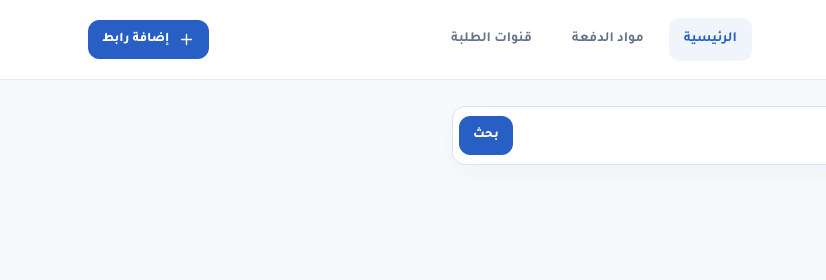
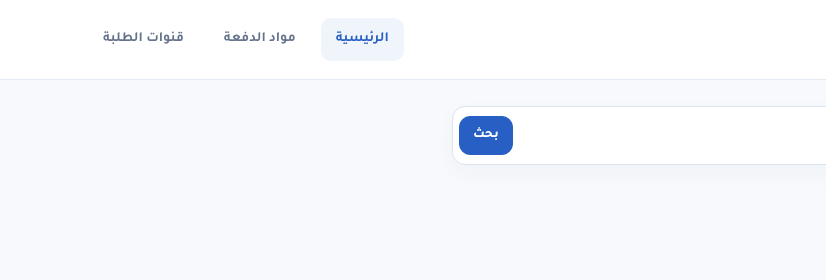
Before and after one commit to ramihamed20/-repository., a plain HTML site: page index.html in a window 1280 px wide. Shown: the top 280 px of the page, 0-826 px from the left. Drawn offline with Linux system fonts and the light colour scheme.

Commit message:
Remove top add-link and add-subject buttons

```diff
--- a/index.html
+++ b/index.html
@@ -179,7 +179,7 @@ function ico(name,cls=''){return `<svg class="${cls}" xmlns="http://www.w3.org/2
 function btn(label,action,cls='btn btn-primary',other=''){return `<button type="button" class="${cls}" data-action="${action}" ${other}>${label}</button>`}
 function heading(title,subtitle='',action='',label=''){return `<div class="heading"><div><h2>${safe(title)}</h2>${subtitle?`<p>${safe(subtitle)}</p>`:''}<span class="heading-underline"></span></div>${action?btn(label,action,'btn btn-ghost btn-small'):''}</div>`}
 function empty(title,detail,action,label){return `<div class="empty"><span class="big">${ico('folder')}</span><strong>${safe(title)}</strong><p>${safe(detail)}</p>${action?btn(ico('plus')+label,action,'btn btn-primary btn-small'):''}</div>`}
-function header(){return `<header class="topbar"><div class="top-inner"><a href="#" class="brand" data-link="home" aria-label="دليلك الدراسي - الرئيسية"><span class="brand-mark">${ico('book')}</span><span class="brand-word"><b>دليلك الدراسي</b><small>روابط ومصادر طلبة الأسنان</small></span></a><nav class="top-links" aria-label="القائمة الرئيسية"><button class="top-link ${state.view==='home'?'is-active':''}" data-nav="home">الرئيسية</button><button class="top-link ${state.view==='year'?'is-active':''}" data-nav="year">مواد الدفعة</button><button class="top-link" data-action="go-channels">قنوات الطلبة</button></nav><div class="top-right">${btn(ico('plus')+' إضافة رابط','add-any','btn btn-primary btn-small')}</div></div></header>`}
+function header(){return `<header class="topbar"><div class="top-inner"><a href="#" class="brand" data-link="home" aria-label="دليلك الدراسي - الرئيسية"><span class="brand-mark">${ico('book')}</span><span class="brand-word"><b>دليلك الدراسي</b><small>روابط ومصادر طلبة الأسنان</small></span></a><nav class="top-links" aria-label="القائمة الرئيسية"><button class="top-link ${state.view==='home'?'is-active':''}" data-nav="home">الرئيسية</button><button class="top-link ${state.view==='year'?'is-active':''}" data-nav="year">مواد الدفعة</button><button class="top-link" data-action="go-channels">قنوات الطلبة</button></nav></div></header>`}
 function hero(){return `<section class="hero"><div class="container hero-grid"><div><span class="eyebrow">مساحة واحدة لكل مصادر دفعتك</span><h1>كل اللي تحتاجه<br><em>لدراستك، هنا.</em></h1><p>قنوات الطلبة، الشيتات، الشروحات والتسجيلات. مرتّبة حسب السنة والمادة عشان توصل للمعلومة بسرعة.</p><div class="hero-tags"><span>${ico('check')} حسب السنة الدراسية</span><span>${ico('check')} روابط يضيفها الطلبة</span></div><div class="program-select">${PROGRAMS.map(x=>`<button class="chip ${state.program===x.id?'selected':''}" data-program="${x.id}">${ico(x.id==='dentistry'?'book':'stethoscope')}${x.name}</button>`).join('')}</div></div><div class="hero-visual" aria-hidden="true"><div class="visual-board"><div class="board-top"><span class="board-kicker">أقسام المستودع</span><span class="board-dot"></span></div><div class="board-item"><span class="board-item-icon">${ico('book')}</span><span><b>المواد الدراسية</b><small>كل مادة في مكانها</small></span></div><div class="board-item"><span class="board-item-icon">${ico('telegram')}</span><span><b>قنوات الطلبة</b><small>روابط دفعتك</small></span></div><div class="board-item"><span class="board-item-icon">${ico('video')}</span><span><b>الشروحات والملخصات</b><small>مرتبطة بكل شيت</small></span></div></div></div></div></section>`}
 function searchbar(){return `<div class="container search-wrap"><div class="searchbar"><span class="search-icon">${ico('search')}</span><input id="search" autocomplete="off" placeholder="ابحث عن مادة، قناة، شيت أو شرح..." value="${safe(state.search)}" aria-label="بحث في المستودع"><button class="btn btn-small btn-primary" data-action="search">بحث</button></div></div>`}
 function home(){let words=['الأولى','الثانية','الثالثة','الرابعة'];let yrs=words.map((w,i)=>{let n=i+1;let catalog=subjectsForContext('dentistry-'+n);return {n,name:w,count:catalog.length,match:matchSearch('السنة '+w,...catalog.flatMap(x=>[x.name,x.code||'',x.alias||'']))}}).filter(x=>x.match);return `${searchbar()}<main class="container main"><div class="section-intro"><div class="intro-flex"><span class="intro-icon">${ico('book')}</span><div><h1 class="info-title">طب الأسنان</h1><p>كل سنة فيها موادها وقنوات دفعتها ومصادر الدراسة.</p></div></div></div>${heading('اختر السنة الدراسية','المواد كما وردت في جدول الامتحانات النصفي')}<div class="grid years">${yrs.length?yrs.map(y=>`<button class="card year" data-year="${y.n}"><span class="year-serial">${String(y.n).padStart(2,'0')}</span><span class="year-symbol">${ico('graduation')}</span><strong>السنة ${y.name}</strong><span class="year-foot"><small>${y.count} مواد</small>${ico('right')}</span></button>`).join(''):empty('لا توجد نتائج','جرّب كلمة بحث أخرى','','')}</div><div class="footnote">${ico('info')}<span>الإضافات محفوظة على هذا الجهاز فقط حاليًا؛ مشاركتها بين الطلبة تحتاج قاعدة بيانات مشتركة.</span></div></main>`}
@@ -192,7 +192,7 @@ function rgba(rgb,a){return `rgba(${rgb[0]}, ${rgb[1]}, ${rgb[2]}, ${a})`}
 function readImageTheme(img){let canvas=document.createElement('canvas'),ctx=canvas.getContext('2d',{willReadFrequently:true});let w=Math.min(64,img.naturalWidth||img.width),h=Math.min(64,img.naturalHeight||img.height);if(!w||!h)throw new Error('empty-image');canvas.width=w;canvas.height=h;ctx.drawImage(img,0,0,w,h);let data=ctx.getImageData(0,0,w,h).data;let r=0,g=0,b=0,count=0;for(let i=0;i<data.length;i+=16){let alpha=data[i+3];if(alpha<120)continue;let rr=data[i],gg=data[i+1],bb=data[i+2];let brightness=(rr+gg+bb)/3;if(brightness>248)continue;r+=rr;g+=gg;b+=bb;count++}if(!count)throw new Error('no-sample');let base=[Math.round(r/count),Math.round(g/count),Math.round(b/count)];let accent=mixRgb(base,[36,62,120],.10);let deep=mixRgb(base,[18,29,54],.38);return {accent:rgbToHex(...accent),deep:rgbToHex(...deep),soft:rgba(base,.12),border:rgba(base,.22)}}
 function setChannelTheme(card,theme){card.style.setProperty('--channel-accent',theme.accent);card.style.setProperty('--channel-deep',theme.deep);card.style.setProperty('--channel-soft',theme.soft);card.style.setProperty('--channel-border',theme.border)}
 function applyChannelThemes(scope=document){scope.querySelectorAll('.channel[data-themeable="true"]').forEach(card=>{let img=card.querySelector('img');if(!img)return;let apply=()=>{try{setChannelTheme(card,readImageTheme(img))}catch(_){}};if(img.complete&&img.naturalWidth)apply();else{img.addEventListener('load',apply,{once:true})}})}
-function yearView(){let ss=subjects().filter(x=>matchSearch(x.name,x.code||'',x.alias||''));return `${searchbar()}<main class="container main">${breadcrumbs()}<div class="section-intro"><div class="intro-flex"><span class="intro-icon">${ico('graduation')}</span><div><h1 class="info-title">السنة ${['الأولى','الثانية','الثالثة','الرابعة'][state.year-1]}</h1><p>مواد طب الأسنان وقنوات طلبة دفعتك</p></div></div></div><div class="layout"><div class="main-col" id="materials">${heading('المواد الدراسية',ss.length+' مادة في هذه القائمة','add-subject','+ إضافة مادة')}<div class="grid subjects">${ss.length?ss.map((s,i)=>`<button class="card subject" data-subject="${safe(s.id)}"><span class="subject-icon">${ico(['book','layers','folder','file'][i%4])}</span><span style="flex:1;min-width:0"><strong>${safe(s.name)}</strong><span class="subline">${safe(s.code||'مادة مضافة')} · 10 شيتات</span></span><span class="arrow">${ico('right')}</span></button>`).join(''):empty('ما فيش مواد مطابقة','جرّب اسم المادة أو رمزها','add-subject','إضافة مادة')}</div></div><aside class="side" id="channels">${heading('قنوات الطلبة','قنوات زملائك في السنة نفسها','add-channel','+ أضف قناتك')}${channelList()}</aside></div><div class="footnote">${ico('info')}<span>الإضافات تظهر على جهازك فقط حاليًا. حتى يشوفها كل الطلبة نحتاج ربط قاعدة بيانات.</span></div></main>`}
+function yearView(){let ss=subjects().filter(x=>matchSearch(x.name,x.code||'',x.alias||''));return `${searchbar()}<main class="container main">${breadcrumbs()}<div class="section-intro"><div class="intro-flex"><span class="intro-icon">${ico('graduation')}</span><div><h1 class="info-title">السنة ${['الأولى','الثانية','الثالثة','الرابعة'][state.year-1]}</h1><p>مواد طب الأسنان وقنوات طلبة دفعتك</p></div></div></div><div class="layout"><div class="main-col" id="materials">${heading('المواد الدراسية',ss.length+' مادة في هذه القائمة')}<div class="grid subjects">${ss.length?ss.map((s,i)=>`<button class="card subject" data-subject="${safe(s.id)}"><span class="subject-icon">${ico(['book','layers','folder','file'][i%4])}</span><span style="flex:1;min-width:0"><strong>${safe(s.name)}</strong><span class="subline">${safe(s.code||'مادة مضافة')} · 10 شيتات</span></span><span class="arrow">${ico('right')}</span></button>`).join(''):empty('ما فيش مواد مطابقة','جرّب اسم المادة أو رمزها','','')}</div></div><aside class="side" id="channels">${heading('قنوات الطلبة','قنوات زملائك في السنة نفسها','add-channel','+ أضف قناتك')}${channelList()}</aside></div><div class="footnote">${ico('info')}<span>الإضافات تظهر على جهازك فقط حاليًا. حتى يشوفها كل الطلبة نحتاج ربط قاعدة بيانات.</span></div></main>`}
 function filterTabs(){return `<div class="type-tabs resource-tabs" role="group" aria-label="تصفية الإضافات">${TYPE_FILTERS.map(([t,label])=>`<button class="chip ${state.filter===t?'selected':''}" data-filter="${t}" aria-pressed="${state.filter===t}">${label}</button>`).join('')}</div>`}
 function selectedResources(list){return list.filter(x=>(state.filter==='all'||x.type===state.filter)&&matchSearch(x.title,x.desc,x.type,types[x.type]||''))}
 function resourceCard(r){let iconName=icons[r.type]||'link';let sh=r.sheet?sheetSlots(r.subject).find(x=>x.id===r.sheet):null;return `<article class="card resource resource-row"><div class="res-icon">${ico(iconName)}</div><div class="res-body"><div class="resource-tags"><span class="res-meta">${safe(types[r.type]||'رابط')}</span></div><strong>${safe(r.title)}</strong><p>${safe(r.desc||'لا يوجد وصف لهذا الرابط.')}</p></div><a class="btn btn-ghost btn-small resource-open" target="_blank" rel="noopener noreferrer" href="${safe(r.url)}">فتح الرابط ${ico('external')}</a></article>`}
```
